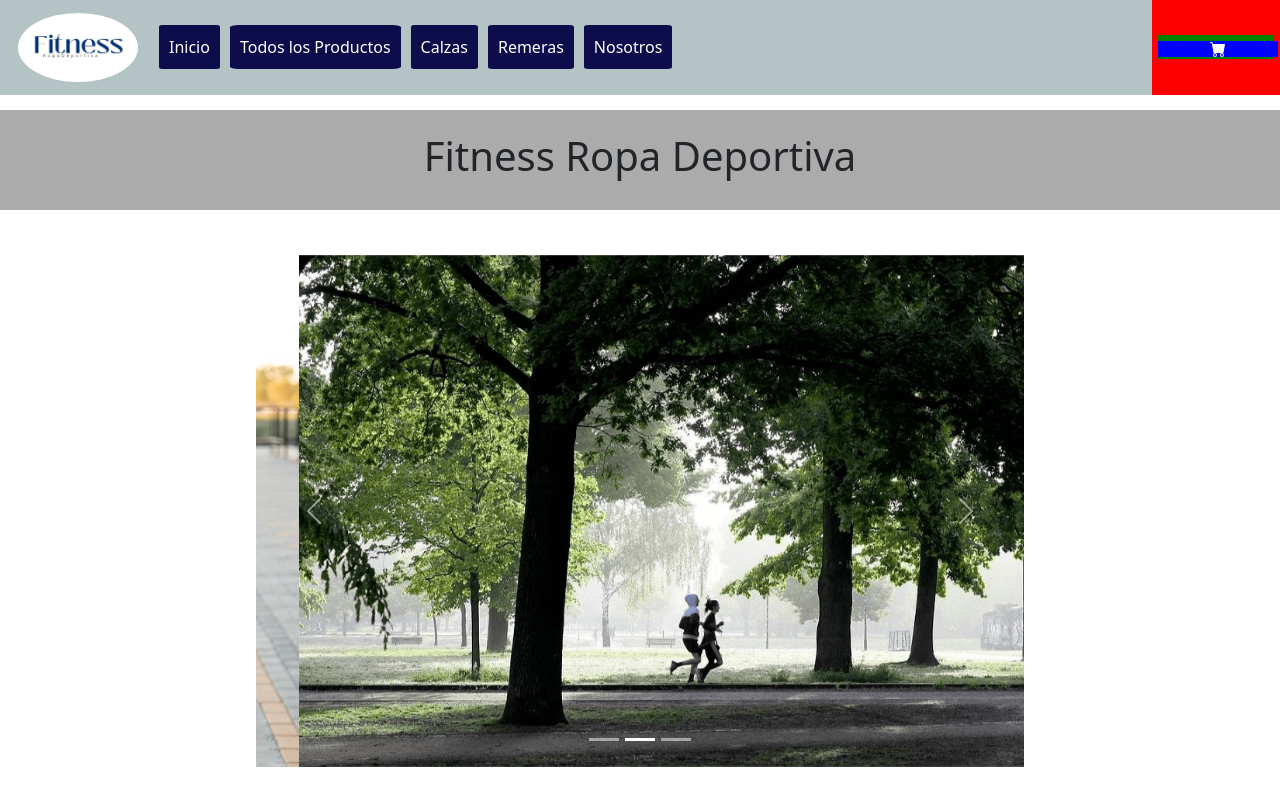
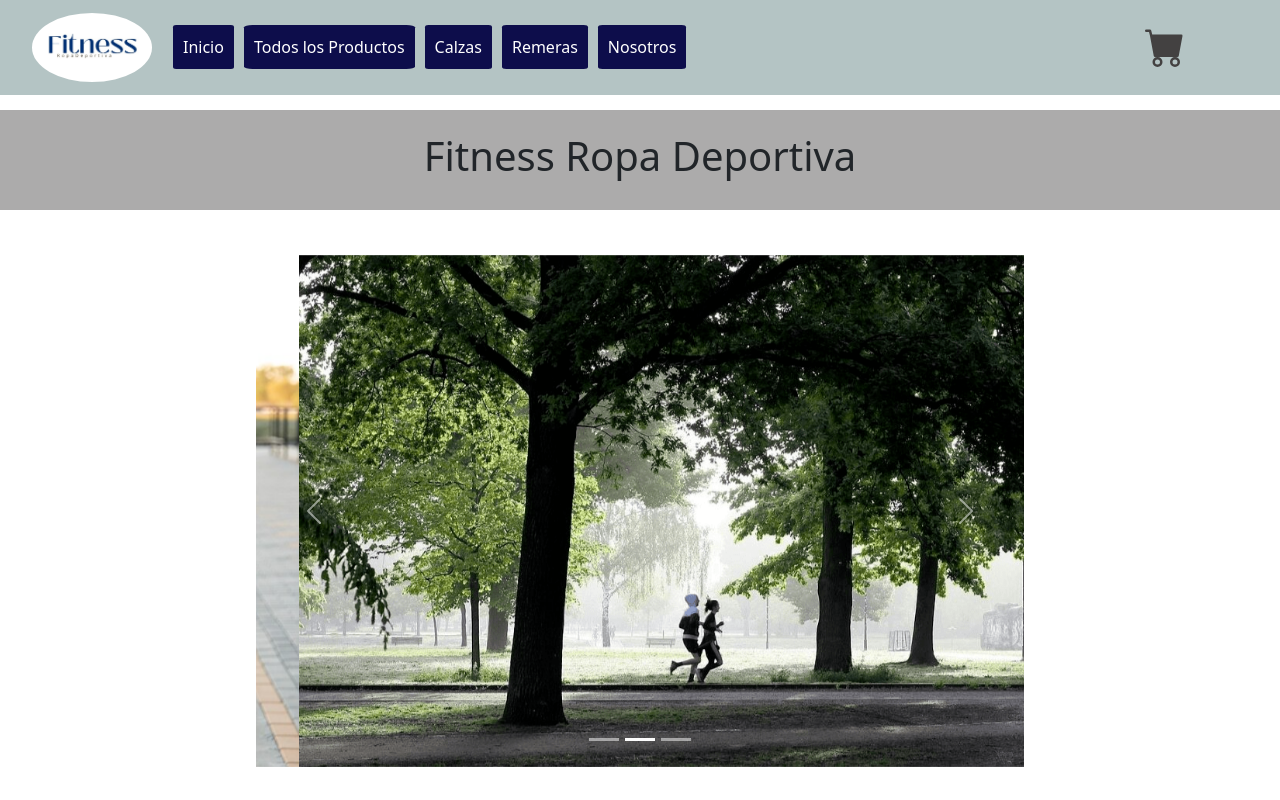
Before and after one commit to mariaperezcobo/react, a React (Vite) app: page / in a window 1280 px wide. Built offline with nearby package versions, Linux system fonts and the light colour scheme.

Commit message:
contexto

```diff
--- a/src/components/CartWidget/CartWidget.jsx
+++ b/src/components/CartWidget/CartWidget.jsx
@@ -1,10 +1,11 @@
 import {BsFillCartFill} from 'react-icons/bs'
 import './CartWidget.scss'
+import { Link } from 'react-router-dom'
 
 export const CartWidget = () => {
     return (
-        <div className='logoCarrito' >
-            <BsFillCartFill className='logoCarrito2'/>
-        </div>
+        <Link to='/cart' className='logoCarrito' >
+            <BsFillCartFill size={40}/>
+        </Link>
     )
 }
--- a/src/components/CartWidget/CartWidget.scss
+++ b/src/components/CartWidget/CartWidget.scss
@@ -1,10 +1,8 @@
 .logoCarrito{
     width: 90%;
-    background-color: green;
-
+    color: rgb(67, 65, 65);
+    display: flex;
+    flex-wrap: nowrap;
+    align-items: center;
+    justify-content: center;
 }
-.logoCarrito2{
-
-    background-color: blue;
-    width: 120px;
-}
--- a/src/components/Header/Header.jsx
+++ b/src/components/Header/Header.jsx
@@ -30,25 +30,10 @@ export const Header = () =>{
               </Navbar>
               </div>
 
-              <div className='cartWidget text-white text-4xl'>
+              <div className='cartWidget'>
               <CartWidget />
               </div>
 
-
-                {/* <div className="encabezado">
-
-            <button type="button" className="btn position-relative contenedor_logoCarrito">
-                <svg xmlns="http://www.w3.org/2000/svg" width="16" height="16" fill="currentColor" className="bi bi-cart3" viewBox="0 0 16 16">
-                <path d="M0 1.5A.5.5 0 0 1 .5 1H2a.5.5 0 0 1 .485.379L2.89 3H14.5a.5.5 0 0 1 .49.598l-1 5a.5.5 0 0 1-.465.401l-9.397.472L4.415 11H13a.5.5 0 0 1 0 1H4a.5.5 0 0 1-.491-.408L2.01 3.607 1.61 2H.5a.5.5 0 0 1-.5-.5zM3.102 4l.84 4.479 9.144-.459L13.89 4H3.102zM5 12a2 2 0 1 0 0 4 2 2 0 0 0 0-4zm7 0a2 2 0 1 0 0 4 2 2 0 0 0 0-4zm-7 1a1 1 0 1 1 0 2 1 1 0 0 1 0-2zm7 0a1 1 0 1 1 0 2 1 1 0 0 1 0-2z"/>
-                </svg>
-                <Link className="carritoSubtitulo" to="./cart"> Carrito</Link>
-                <span className="position-absolute top-0 start-100 translate-middle badge rounded-pill badge rounded-pill colorCirculo">
-                5
-                <span className="visually-hidden">unread messages</span>
-                </span>
-            </button>
-
-          </div>   */}
           </div>
 
 
--- a/src/components/Header/Header.scss
+++ b/src/components/Header/Header.scss
@@ -20,17 +20,21 @@
 
     }
     .colornav{
+      justify-content: flex-start;
+      width: 80%;
 
-      width: 90%;
-    }
-    .contenedor_logoCarrito{
       display: flex;
       flex-wrap: nowrap;
-      margin-right: 10px;
-      background-color: rgb(42, 42, 249);
-      color:rgb(91, 91, 91);
+      padding-left: 20px;;
+    }
+    // .contenedor_logoCarrito{
+    //   display: flex;
+    //   flex-wrap: nowrap;
+    //   margin-right: 10px;
+    //   background-color: rgb(42, 42, 249);
+    //   color:rgb(91, 91, 91);
 
-      }
+    //   }
     // .carritoSubtitulo{
     //     color: white;
     //     text-decoration: none;
@@ -50,22 +54,22 @@
 
       .cartWidget{
         justify-content: flex-end;
-       background-color: red;
+
         align-items: center;
-        justify-content: center;
+
         display: flex;
         flex-wrap: nowrap;
-        width: 10%;
+        width: 20%;
       }
 
-      .botonnav {
-        text-decoration: none;
-        background-color: rgb(13, 13, 75);
-        padding: 10px;
-        color: white;
-        border-radius: 5%;
-        margin: 5px;
-      }
+      // .botonnav {
+      //   text-decoration: none;
+      //   background-color: rgb(13, 13, 75);
+      //   padding: 10px;
+      //   color: white;
+      //   border-radius: 5%;
+      //   margin: 5px;
+      // }
 
       .menu_desplegable{
         text-decoration: none;
```
